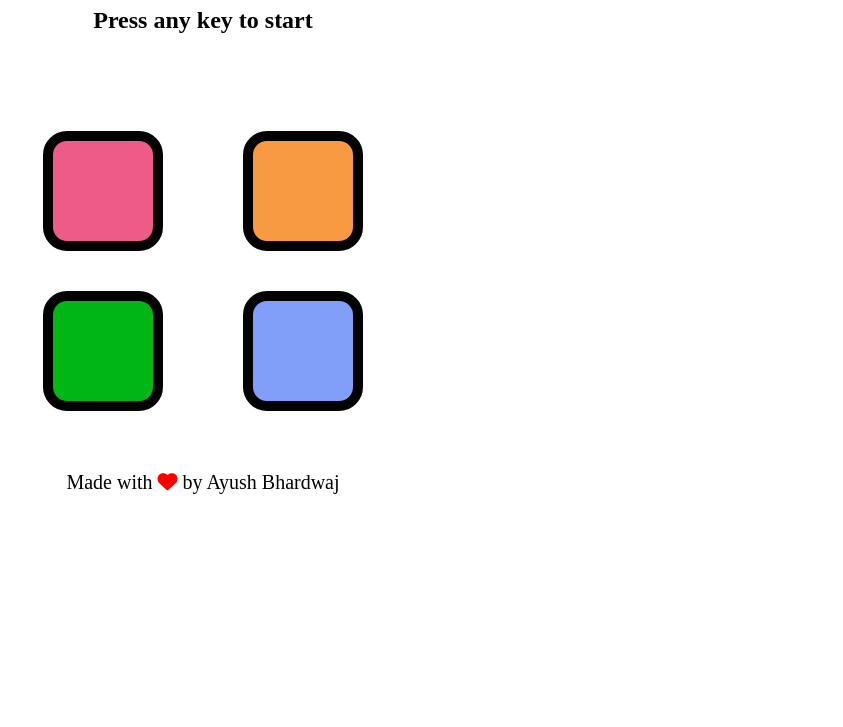
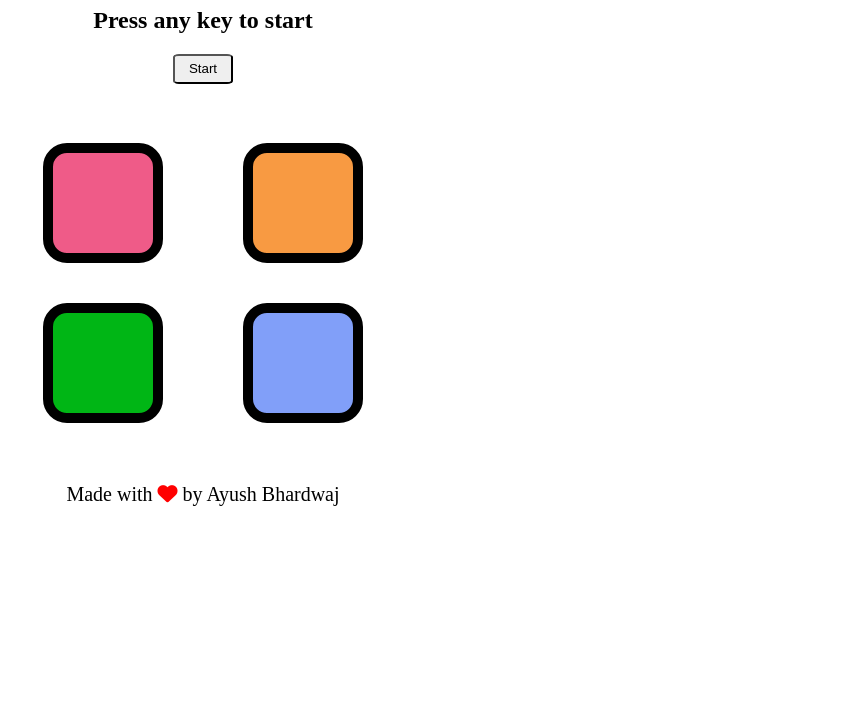
Before and after one commit to AyushBhxrdwaj/Simon-Says, a plain HTML site: page index.html in a window 1280 px wide. Shown: the part 73-800 px from the top of the page, without its empty margins (437-1280 px from the left). Drawn offline with Linux system fonts and the light colour scheme.

Commit message:
added button

```diff
--- a/index.html
+++ b/index.html
@@ -11,6 +11,7 @@
 <body>
     <h1>Simon-Says</h1>
     <h2>Press any key to start</h2>
+    <button id="start">Start</button>
     <br>
     <h3></h3>
     <div class="btn-container">
--- a/main.css
+++ b/main.css
@@ -120,3 +120,9 @@ body{
   .bheart{
     color: red;
   }
+
+  #start{
+    height: 30px;
+    width: 60px;
+    border-radius: 10%;
+  }
--- a/main.js
+++ b/main.js
@@ -8,8 +8,8 @@ let level = 0
 
 let chng = document.querySelector("input")
 let h2 = document.querySelector("h2")
-
-document.addEventListener("keypress",()=>{
+let strt = document.getElementById("start")
+strt.addEventListener("click",()=>{
     if(start==false){
         start = true
         console.log("Started")
```
